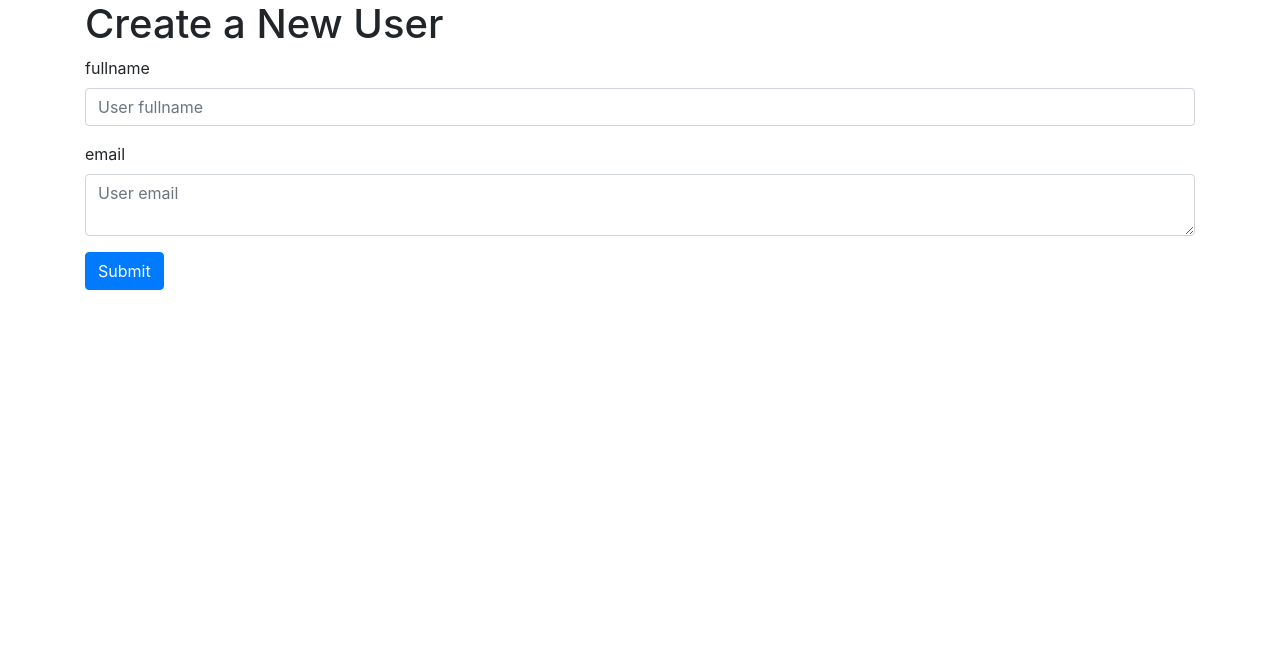
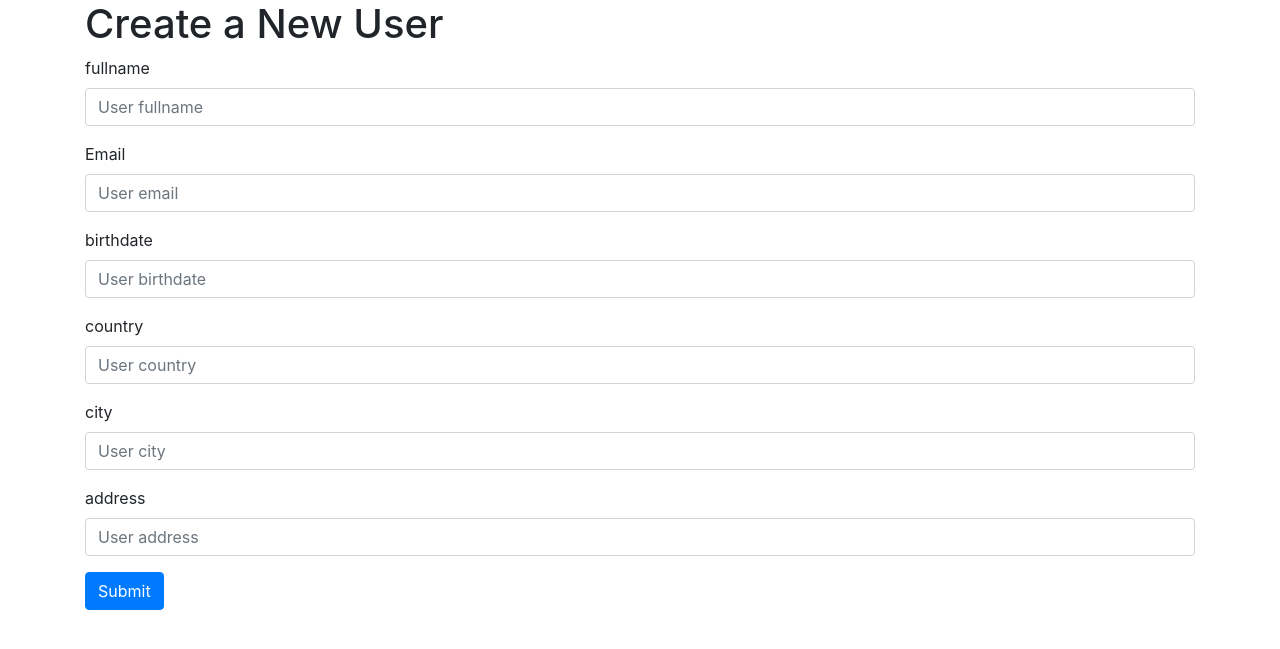
Before and after one commit to ricardoahumada/myinsuranceapp, a Flask app: page /create in a window 1280 px wide. Shown: the part 56-705 px from the top of the page. Run offline with Flask 2, Linux system fonts and the light colour scheme; some libraries are stand-ins or nearby versions.

Commit message:
adjust a user

```diff
--- a/app.py
+++ b/app.py
@@ -24,7 +24,7 @@ app.config['SECRET_KEY'] = 'your secret key'
 app.debug = True
 
 
-""" Routes/Controllers """
+""" Routes/Controllers USER """
 @app.route('/')
 def index():
     conn = get_db_connection()
@@ -40,15 +40,20 @@ def user(user_id):
 @app.route('/create', methods=('GET', 'POST'))
 def create():
     if request.method == 'POST':
+        app.logger.info(request.form)
         fullname = request.form['fullname']
         email = request.form['email']
+        birthdate= request.form['birthdate']
+        country= request.form['country']
+        city= request.form['city']
+        address= request.form['address']
 
         if not fullname:
             flash('Fullname is required!')
         else:
             conn = get_db_connection()
-            conn.execute('INSERT INTO users (fullname, email) VALUES (?, ?)',
-                         (fullname, email))
+            conn.execute('INSERT INTO users (fullname, email, birthdate, country, city, address) VALUES (?, ?, ?, ?, ? , ?  )',
+                         (fullname, email, birthdate, country, city, address))
             conn.commit()
             conn.close()
             return redirect(url_for('index'))
@@ -62,14 +67,18 @@ def edit(id):
     if request.method == 'POST':
         fullname = request.form['fullname']
         email = request.form['email']
+        birthdate= request.form['birthdate']
+        country= request.form['country']
+        city= request.form['city']
+        address= request.form['address']
 
         if not fullname:
             flash('Full name is required!')
         else:
             conn = get_db_connection()
-            conn.execute('UPDATE users SET fullname = ?, email = ?'
+            conn.execute('UPDATE users SET fullname = ?, email = ?, birthdate=?, country=?, city=?, address=? '
                          ' WHERE id = ?',
-                         (fullname, email, id))
+                         (fullname, email, birthdate, country, city, address, id))
             conn.commit()
             conn.close()
             return redirect(url_for('index'))
--- a/schema.sql
+++ b/schema.sql
@@ -8,5 +8,5 @@ CREATE TABLE users (
     birthdate TIMESTAMP ,
     country TEXT ,
     city TEXT ,
-    adress TEXT
+    address TEXT
 );
--- a/templates/create.html
+++ b/templates/create.html
@@ -11,11 +11,48 @@
                value="{{ request.form['fullname'] }}"></input>
     </div>
 
+
     <div class="form-group">
-        <label for="email">email</label>
-        <textarea name="email" placeholder="User email"
-                  class="form-control">{{ request.form['email'] }}</textarea>
+        <label for="email">Email</label>
+        <input type="text" name="email" placeholder="User email"
+               class="form-control"
+               value="{{ request.form['email'] }}">
+        </input>
     </div>
+
+    <div class="form-group">
+        <label for="birthdate">birthdate</label>
+        <input type="text" name="birthdate" placeholder="User birthdate"
+               class="form-control"
+               value="{{ request.form['birthdate'] }}">
+        </input>
+    </div>
+
+    <div class="form-group">
+        <label for="country">country</label>
+        <input type="text" name="country" placeholder="User country"
+               class="form-control"
+               value="{{ request.form['country'] }}">
+        </input>
+    </div>
+
+    <div class="form-group">
+        <label for="city">city</label>
+        <input type="text" name="city" placeholder="User city"
+               class="form-control"
+               value="{{ request.form['city'] }}">
+        </input>
+    </div>
+
+    <div class="form-group">
+        <label for="address">address</label>
+        <input type="text" name="address" placeholder="User address"
+               class="form-control"
+               value="{{ request.form['address'] }}">
+        </input>
+    </div>
+
+
     <div class="form-group">
         <button type="submit" class="btn btn-primary">Submit</button>
     </div>
--- a/templates/user.html
+++ b/templates/user.html
@@ -4,4 +4,8 @@
     <h2>{% block fullname %} {{ user['fullname'] }} {% endblock %}</h2>
     <span class="badge badge-primary">{{ user['created'] }}</span>
     <p>{{ user['email'] }}</p>
+    <p>{{ user['birthdate'] }}</p>
+    <p>{{ user['country'] }}</p>
+    <p>{{ user['city'] }}</p>
+    <p>{{ user['address'] }}</p>
 {% endblock %}
```
Also changed, not shown: init_db.py (+4 -4 lines), templates/edit.html (+38 -3 lines), database.db.
